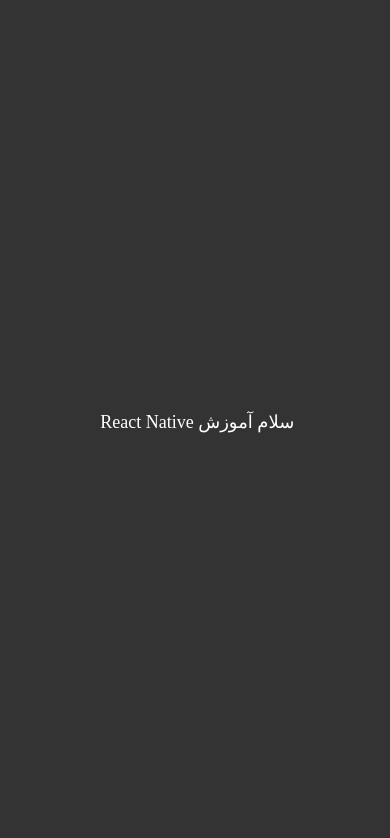
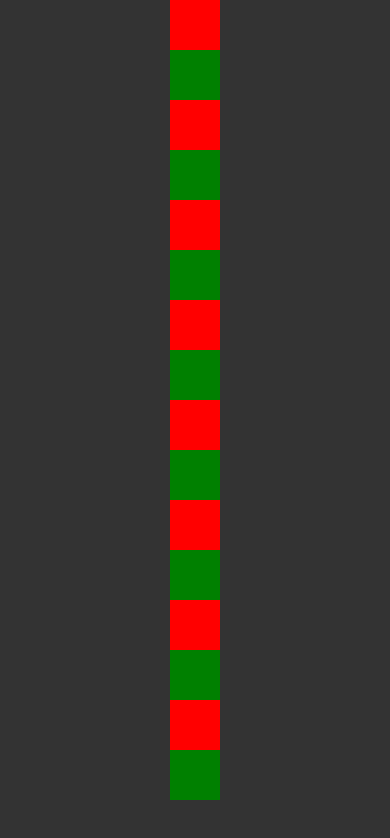
Before and after one commit to P-MBD/reactapp, a React Native app: screen / in a window 390 px wide. Shown: the top 838 px of the page. Built offline with nearby package versions, Linux system fonts and the light colour scheme.

Commit message:
9.FlexWarp-Alignself-Aligncontent

```diff
--- a/App.tsx
+++ b/App.tsx
@@ -18,11 +18,25 @@
 
   return (
     /* <View style={{flex:1, backgroundColor:'#333', justifyContent:'flex-start',flexDirection:'row-reverse'}}>*/
-    <View style={{flex:1, backgroundColor:'#333', justifyContent:'center',flexDirection:'row',alignItems:'center'}}>
+    <View style={{flex:1, backgroundColor:'#333', justifyContent:'flex-start',flexDirection:'column', alignContent:'center',flexWrap:'wrap-reverse'}}>
 
-     { /*<View  style={{flex:1, height:50, backgroundColor:'red'}}></View>
-      <View  style={{flex:3,height:50, backgroundColor:'green'}}></View>*/}
-     <Text style={{color:'#fff',fontSize:18, fontFamily:'BYekan'}}>سلام آموزش React Native </Text>
+      <View  style={{width:50,height:50, backgroundColor:'red'}}></View>
+      <View  style={{width:50,height:50, backgroundColor:'green'}}></View>
+      <View  style={{width:50,height:50, backgroundColor:'red'}}></View>
+      <View  style={{width:50,height:50, backgroundColor:'green'}}></View>
+      <View  style={{width:50,height:50, backgroundColor:'red'}}></View>
+      <View  style={{width:50,height:50, backgroundColor:'green'}}></View>
+      <View  style={{width:50,height:50, backgroundColor:'red'}}></View>
+      <View  style={{width:50,height:50, backgroundColor:'green'}}></View>
+      <View  style={{width:50,height:50, backgroundColor:'red'}}></View>
+      <View  style={{width:50,height:50, backgroundColor:'green'}}></View>
+      <View  style={{width:50,height:50, backgroundColor:'red'}}></View>
+      <View  style={{width:50,height:50, backgroundColor:'green'}}></View>
+      <View  style={{width:50,height:50, backgroundColor:'red'}}></View>
+      <View  style={{width:50,height:50, backgroundColor:'green'}}></View>
+      <View  style={{width:50,height:50, backgroundColor:'red'}}></View>
+      <View  style={{width:50,height:50, backgroundColor:'green'}}></View>
+     {/*<Text style={{color:'#fff',fontSize:18, fontFamily:'BYekan'}}>سلام آموزش React Native </Text>*/}
 
       {/*<View  style={{flexGrow:1, flexShrink:1, flexBasis:100,  height:50, backgroundColor:'red'}}></View>
       <View  style={{flexGrow:2,flexShrink:2, flexBasis:200,height:50, backgroundColor:'green'}}></View>
```
